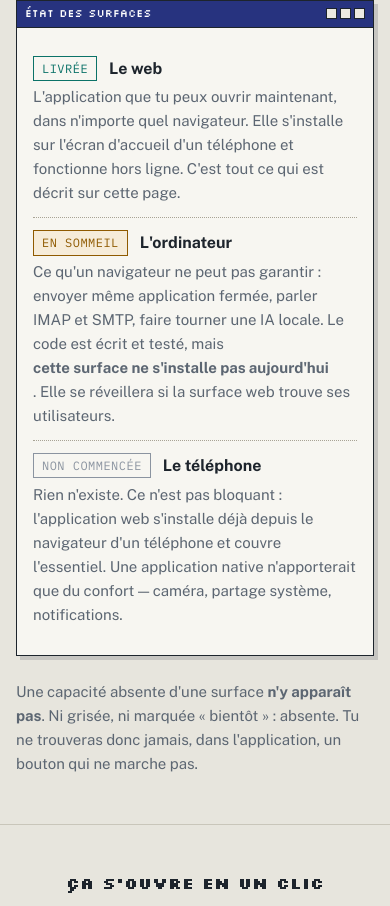
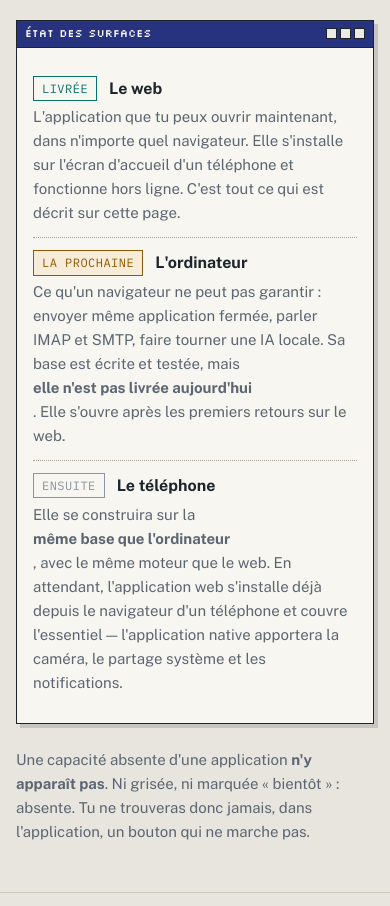
Before and after one commit to mahi010110/Opn..., a plain HTML site: page index.html in a window 390 px wide. Shown: the part 5518-6424 px from the top of the page. Drawn offline with Linux system fonts and the light colour scheme.

Commit message:
Trois applications, pas trois surfaces en attente
Le site disait que l'ordinateur « se réveillera si la surface web trouve
ses utilisateurs » — un conditionnel qui n'est plus la direction. Le
mainteneur a tranché : trois applications sur une base commune, dans une
file. L'ordinateur est la prochaine, le téléphone suit sur la même base.

Le nom du titulaire est complet dans la licence et le pied de page.

Co-Authored-By: Claude Opus 5 <noreply@anthropic.com>
Claude-Session: https://claude.ai/code/session_01QuL7xH6racXAab2VzsR1RF

```diff
--- a/index.html
+++ b/index.html
@@ -245,7 +245,7 @@
   <section id="surfaces">
     <div class="wrap">
       <p class="eyebrow">Où en est le projet</p>
-      <h2>Un produit, trois surfaces — et une seule existe</h2>
+      <h2>Un produit, trois applications — et une seule existe</h2>
       <p class="lead" style="margin-top:16px">
         Autant le dire franchement plutôt que le laisser découvrir.
       </p>
@@ -268,24 +268,25 @@
               </p>
             </li>
             <li>
-              <span class="st st-wait">En sommeil</span>
+              <span class="st st-wait">La prochaine</span>
               <b>L'ordinateur</b>
               <p>
                 Ce qu'un navigateur ne peut pas garantir&nbsp;: envoyer même
                 application fermée, parler IMAP et SMTP, faire tourner une IA
-                locale. Le code est écrit et testé, mais <b>cette surface ne
-                s'installe pas aujourd'hui</b>. Elle se réveillera si la
-                surface web trouve ses utilisateurs.
+                locale. Sa base est écrite et testée, mais <b>elle n'est pas
+                livrée aujourd'hui</b>. Elle s'ouvre après les premiers
+                retours sur le web.
               </p>
             </li>
             <li>
-              <span class="st st-off">Non commencée</span>
+              <span class="st st-off">Ensuite</span>
               <b>Le téléphone</b>
               <p>
-                Rien n'existe. Ce n'est pas bloquant&nbsp;: l'application web
-                s'installe déjà depuis le navigateur d'un téléphone et couvre
-                l'essentiel. Une application native n'apporterait que du
-                confort — caméra, partage système, notifications.
+                Elle se construira sur la <b>même base que l'ordinateur</b>,
+                avec le même moteur que le web. En attendant, l'application
+                web s'installe déjà depuis le navigateur d'un téléphone et
+                couvre l'essentiel — l'application native apportera la
+                caméra, le partage système et les notifications.
               </p>
             </li>
           </ul>
@@ -293,9 +294,10 @@
       </div>
 
       <p class="muted" style="margin-top:24px; font-size:.9375rem">
-        Une capacité absente d'une surface <b>n'y apparaît pas</b>. Ni grisée,
-        ni marquée «&nbsp;bientôt&nbsp;»&nbsp;: absente. Tu ne trouveras donc
-        jamais, dans l'application, un bouton qui ne marche pas.
+        Une capacité absente d'une application <b>n'y apparaît pas</b>. Ni
+        grisée, ni marquée «&nbsp;bientôt&nbsp;»&nbsp;: absente. Tu ne
+        trouveras donc jamais, dans l'application, un bouton qui ne marche
+        pas.
       </p>
     </div>
   </section>
@@ -331,7 +333,7 @@
         <ul>
           <li><a href="https://mahi010110.github.io/Open-Contact/">L'application</a></li>
           <li><a href="https://github.com/mahi010110/Open-Contact">Le code source</a></li>
-          <li><a href="https://github.com/mahi010110/Open-Contact/blob/main/docs/surfaces.md">L'état des trois surfaces</a></li>
+          <li><a href="https://github.com/mahi010110/Open-Contact/blob/main/docs/surfaces.md">L'état des trois applications</a></li>
           <li><a href="https://github.com/mahi010110/Open-Contact/blob/main/docs/feuille-de-route.md">La feuille de route</a></li>
         </ul>
       </div>
@@ -353,7 +355,7 @@
         redistribuer ne l'est pas.
       </p>
       <p class="mono" style="margin-top:12px">
-        Copyright © 2026 Maheydine. Tous droits réservés.
+        Copyright © 2026 Maheydine Saadi Hamed Ounchiouene. Tous droits réservés.
       </p>
     </div>
   </div>
```
Also changed, not shown: 2 other files.
